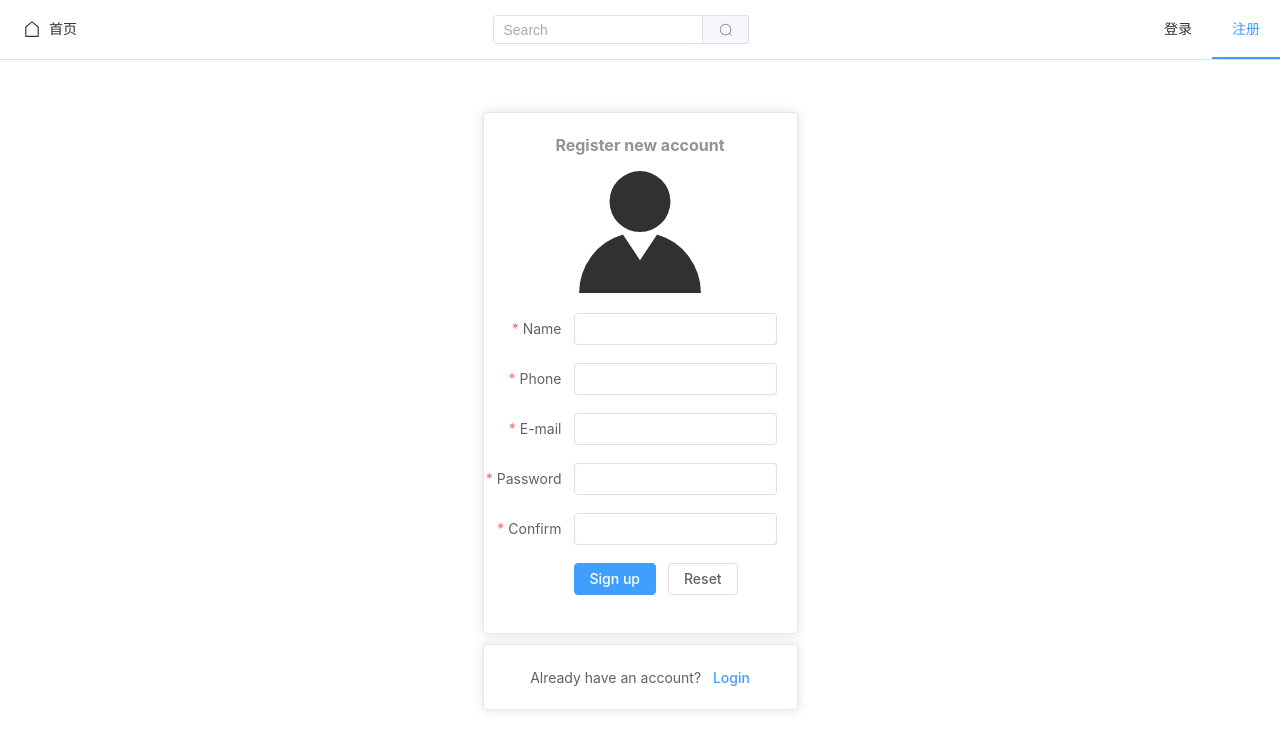
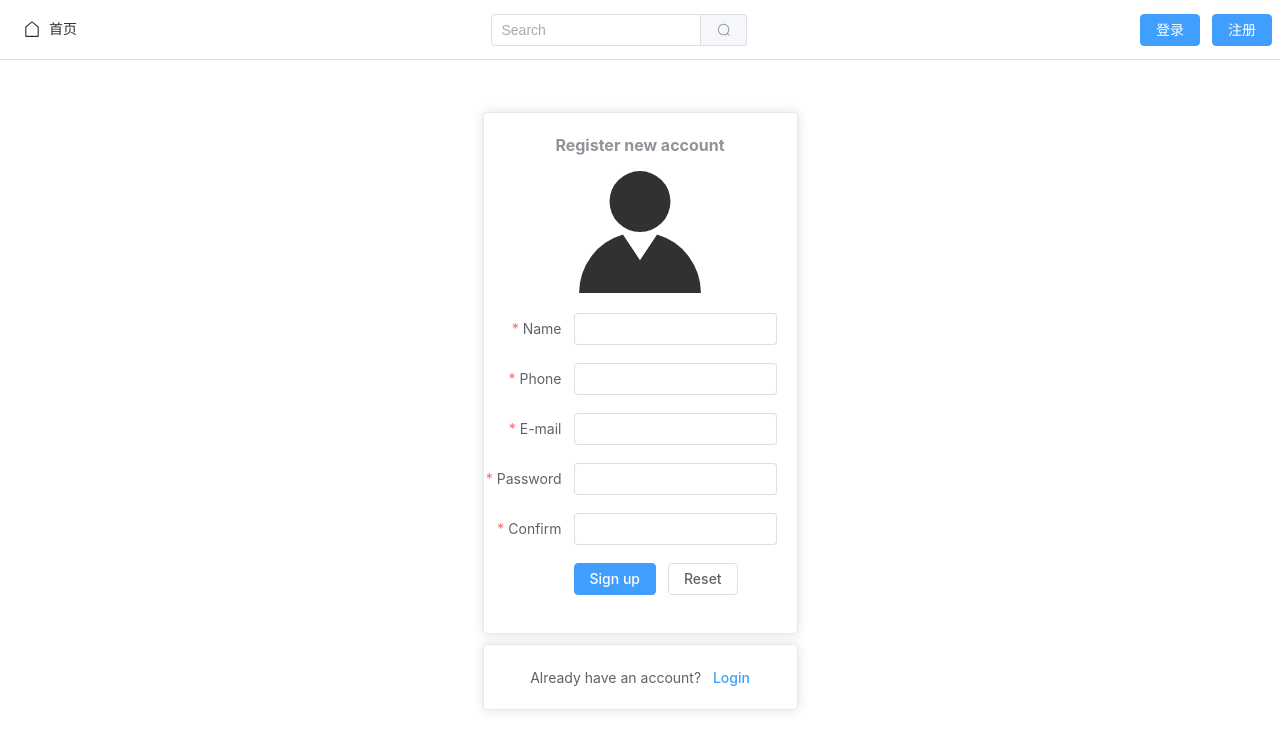
Before and after one commit to leo606066/TeamRegistrationSystem-Front, a Vue app: page /register in a window 1280 px wide. Shown: the top 750 px of the page. Built offline with nearby package versions, Linux system fonts and the light colour scheme.

Commit message:
update userStore

```diff
--- a/src/components/header.vue
+++ b/src/components/header.vue
@@ -1,8 +1,25 @@
 <script setup lang="ts">
 import { ref } from 'vue';
+import router from "../routers";
 import { Search } from '@element-plus/icons-vue';
+import loginStore from '../stores/loginStore.ts';
+import userStore from '../stores/userStore.ts';
+import { storeToRefs } from 'pinia';
+
+const newLoginStore = loginStore();
+const newUserStore = userStore();
+const { loginSession } = storeToRefs(newLoginStore);
+const { userSession } = storeToRefs(newUserStore);
 
 const input = ref('');
+
+const pushToLogin = () => {
+  router.push("/login");
+};
+
+const pushToRegister = () => {
+  router.push("/register");
+};
 </script>
 
 <template>
@@ -12,7 +29,8 @@ const input = ref('');
       :default-active="$route.path"
       mode="horizontal"
       :ellipsis="false"
-      router>
+      router
+    >
       <el-menu-item index="/">
         <el-icon><House /></el-icon>
         <span>首页</span>
@@ -29,18 +47,23 @@ const input = ref('');
           </el-button>
         </template>
       </el-input>
-      <!-- <el-menu-item>
-        <el-avatar
-        src="https://cube.elemecdn.com/0/88/03b0d39583f48206768a7534e55bcpng.png"
-        />
-      </el-menu-item> -->
       <div class="flex-grow" />
-      <el-menu-item index="/login">
-        <span>登录</span>
-      </el-menu-item>
-      <el-menu-item index="/register">
-        <span>注册</span>
-      </el-menu-item>
+      <div v-show="!loginSession" :key="1" class="userStatus">
+        <el-button type="primary" @click="pushToLogin" class="button">
+          登录
+        </el-button>
+        <el-button type="primary" @click="pushToRegister" class="button">
+          注册
+        </el-button>
+      </div>
+      <div v-show="loginSession" :key="2" class="userStatus">
+        <el-icon><Bell /></el-icon>
+        &ensp;
+        &ensp;
+        &ensp;
+        <el-avatar />
+      </div>
+      &ensp;
     </el-menu>
   </div>
 </template>
@@ -48,21 +71,28 @@ const input = ref('');
 <style scoped>
 .container {
   display: flex;
-  justify-content: center;
   position: fixed;
   left: 0;
+  right: 0;
   top: 0;
-  right: 0;
 }
 .flex-grow {
   flex-grow: 1;
 }
 .top-nav {
-  width: 100%; /* 导航栏宽度 */
+  width: 100%;
+  position: relative;
+  display: flex;
+  align-items: center;
+  justify-content: center;
 }
 .search {
   width: 20%;
-  height: 50%;
-  top: 25%;
+}
+.userStatus {
+  position: relative;
+  display: flex;
+  align-items: center;
+  justify-content: center;
 }
 </style>
--- a/src/components/register.vue
+++ b/src/components/register.vue
@@ -84,7 +84,7 @@
     ],
   })
 
-  const submitForm = (formEl: FormInstance | undefined) => {
+  const submitForm = async (formEl: FormInstance | undefined) => {
     if (!formEl) return
     formEl.validate((valid) => {
       if (valid) {
--- a/src/stores/userStore.ts
+++ b/src/stores/userStore.ts
@@ -1,13 +1,28 @@
+import { reactive } from "vue";
 import { defineStore } from "pinia";
+import { userInfo } from "../types/personalInfo"
 
 const userStore = defineStore(
     "user",
     () => {
         const userSession = reactive({
-            user_id: -1
-        })
+            user_id: -1,
+            name: "Not Logged In",
+            avatarURL: "https://cube.elemecdn.com/0/88/03b0d39583f48206768a7534e55bcpng.png"
+        });
+
+        const setUserInfo = (info: userInfo) : void => {
+            userSession.user_id = info.user_id;
+            userSession.name = info.name;
+            userSession.avatarURL = info.avatarURL;
+        };
+
+        return {
+            userSession,
+            setUserInfo,
+        };
     }, {
-        persist: true;
+        persist: true,
     }
 );
 
--- /dev/null
+++ b/src/types/personalInfo.ts
@@ -0,0 +1,5 @@
+export interface userInfo {
+	user_id: number,
+    name: string,
+    avatarURL: string,
+}
```
